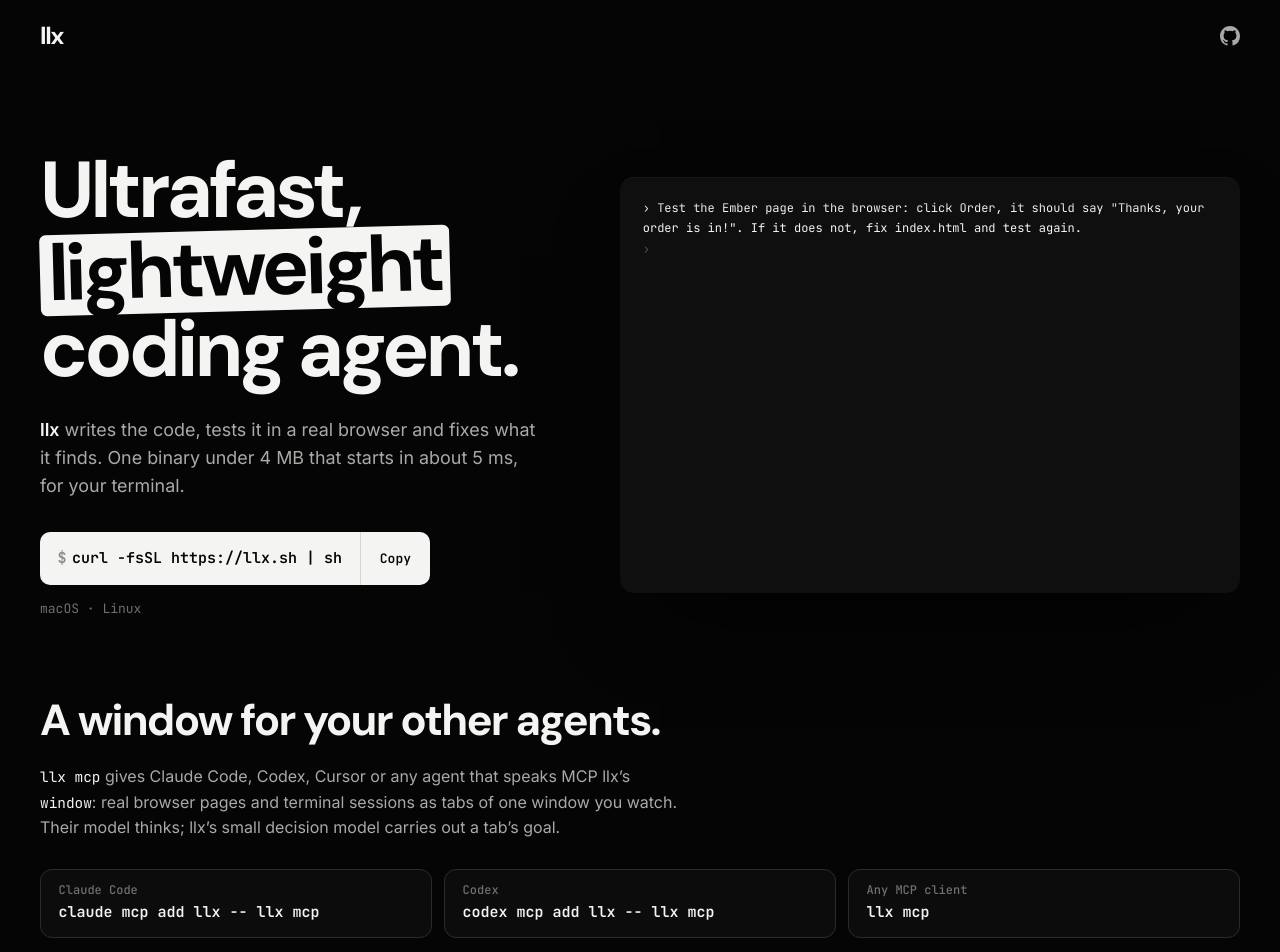
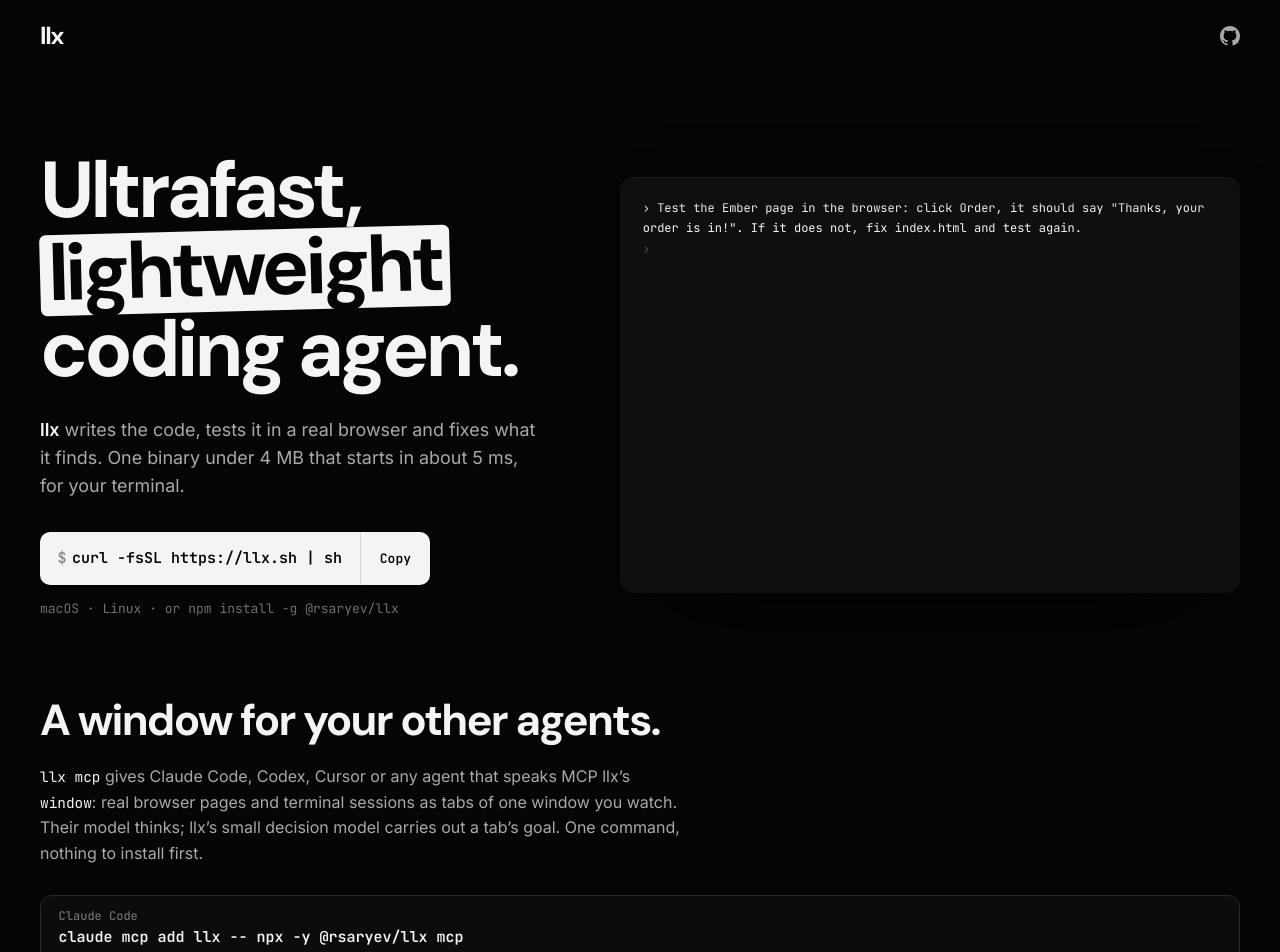
Before and after one commit to localixai/localix-cli, a React (Vite) app in the folder site/: page / in a window 1280 px wide. Shown: the top 952 px of the page. Built offline with nearby package versions, Linux system fonts and the light colour scheme.

Commit message:
Landing: the one-command MCP setup (npx -y @rsaryev/llx mcp) for Claude Code, Codex and any client, the plugin, and npm install -g under the install command

```diff
--- a/site/src/components/Agents.css
+++ b/site/src/components/Agents.css
@@ -44,9 +44,3 @@
   font: 600 0.9375rem/1.4 var(--mono);
   scrollbar-width: none;
 }
-
-@media (min-width: 48rem) {
-  .agents dl {
-    grid-template-columns: repeat(3, minmax(0, 1fr));
-  }
-}
--- a/site/src/components/Agents.tsx
+++ b/site/src/components/Agents.tsx
@@ -1,9 +1,10 @@
 import './Agents.css';
 
 const COMMANDS: [string, string][] = [
-  ['Claude Code', 'claude mcp add llx -- llx mcp'],
-  ['Codex', 'codex mcp add llx -- llx mcp'],
-  ['Any MCP client', 'llx mcp'],
+  ['Claude Code', 'claude mcp add llx -- npx -y @rsaryev/llx mcp'],
+  ['Codex', 'codex mcp add llx -- npx -y @rsaryev/llx mcp'],
+  ['Claude Code plugin', '/plugin marketplace add rsaryev/llx'],
+  ['Any MCP client', 'npx -y @rsaryev/llx mcp'],
 ];
 
 /** llx's window for other agents: the same tool llx has, served over MCP. */
@@ -14,7 +15,7 @@ export function Agents() {
       <p>
         <code>llx mcp</code> gives Claude Code, Codex, Cursor or any agent that speaks MCP llx&rsquo;s <code>window</code>: real
         browser pages and terminal sessions as tabs of one window you watch. Their model thinks; llx&rsquo;s small decision
-        model carries out a tab&rsquo;s goal.
+        model carries out a tab&rsquo;s goal. One command, nothing to install first.
       </p>
       <dl>
         {COMMANDS.map(([name, command]) => (
--- a/site/src/components/Hero.tsx
+++ b/site/src/components/Hero.tsx
@@ -15,7 +15,9 @@ export function Hero() {
           4&nbsp;MB that starts in about 5&nbsp;ms, for your terminal.
         </p>
         <InstallCommand command={INSTALL} />
-        <p className="under">macOS · Linux</p>
+        <p className="under">
+          macOS · Linux · or <code>npm install -g @rsaryev/llx</code>
+        </p>
       </div>
       <Demo />
     </section>
```
